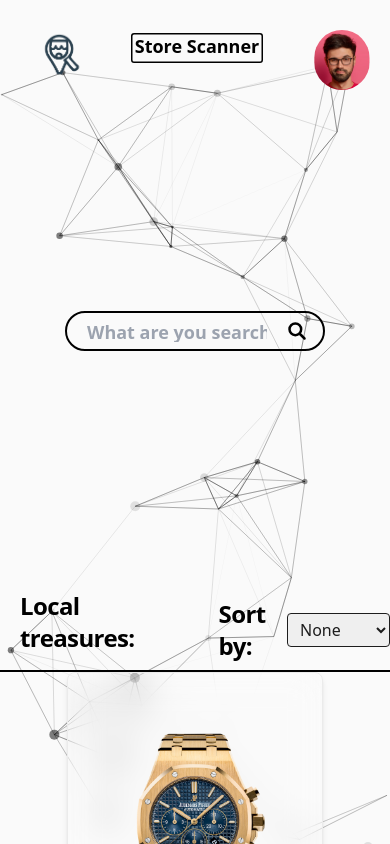
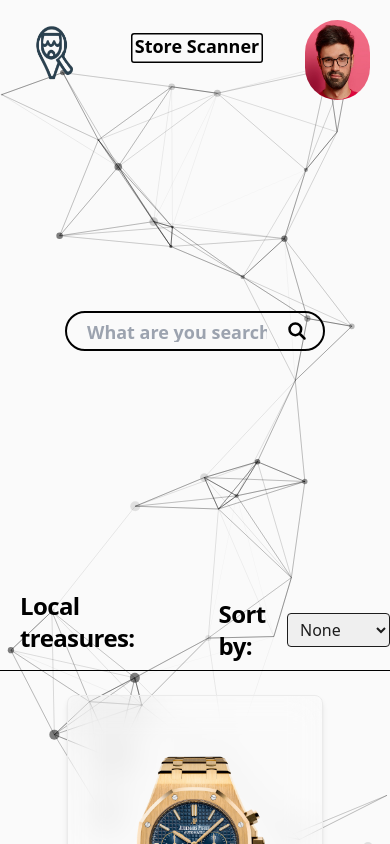
Before and after one commit to Eyecatch3r/touchscanner, a Next.js app: page / in a window 390 px wide. Shown: the top 844 px of the page. Built offline with nearby package versions, Linux system fonts and the light colour scheme.

Commit message:
Fixed header images

```diff
--- a/src/app/components/Header/Header.tsx
+++ b/src/app/components/Header/Header.tsx
@@ -4,20 +4,18 @@
     return (
         <div className="flex w-full justify-between m-0">
             <Link href="/" className="m-5">
-                <img
-                    src="/logo.png"
+                <img src="/logo.png"
                     alt="Logo"
-                    className="scale-75 sm:scale-100 min-w-max dark:brightness-0 w-20 h-20 dark:invert transition glow duration-500 hover:drop-shadow-[0_7px_11px_rgba(100,100,100,1)]"
+                    className= "dark:brightness-0 w-20 h-20 dark:invert transition glow duration-500 hover:drop-shadow-[0_7px_11px_rgba(100,100,100,1)]"
                 />
             </Link>
 
             <h2 className="scale-75 sm:scale-100 ml-1 text-2xl font-bold mt-7 flex-shrink-0 overflow-hidden text-center w-44 h-10 rounded border-2 transition glow duration-500 hover:drop-shadow-[0_7px_11px_rgba(100,100,100,5)]">Store Scanner</h2>
 
             <Link href="/account" className="m-5">
-                <img
-                    src="/ProfilePic.jpeg"
+                <img src="/ProfilePic.jpeg"
                     alt="Profile Picture"
-                    className="scale-75 sm:scale-100 min-w-max w-20 h-20 rounded-full transition filter duration-500 hover:drop-shadow-[0_7px_11px_rgba(100,100,100,1)]"
+                    className="w-20 h-20 rounded-full transition filter duration-500 hover:drop-shadow-[0_7px_11px_rgba(100,100,100,1)]"
                 />
             </Link>
         </div>
--- a/src/app/page.tsx
+++ b/src/app/page.tsx
@@ -183,7 +183,7 @@
       </div>
       <div className="my-10 flex items-center justify-between mb-1">
         <h2 className="text-2xl font-semibold tracking-tight text-gray-900 dark:text-white ml-5 lg:ml-20">
-          {searchTerm || "Local treasures:"}
+          {searchTerm || "Local  treasures:"}
         </h2>
         <div className="flex items-center ml-5 lg:ml-20 mt-4">
           <label htmlFor="sort" className="text-2xl font-semibold tracking-tight text-gray-900 dark:text-white ml-5 lg:ml-20">
@@ -202,7 +202,7 @@
         </div>
 
       </div>
-      <hr className="border-t-2 border-gray-300 mt-2"/>
+      <hr className="border-t-1 border-gray-300 mt-2 mb-6"/>
       <animated.div style={props} className="flex flex-wrap gap-6 justify-center items-center mb-40">
           {sortedProducts.map((product, index) => (
               <ProductCard key={index} {...product} />
```
